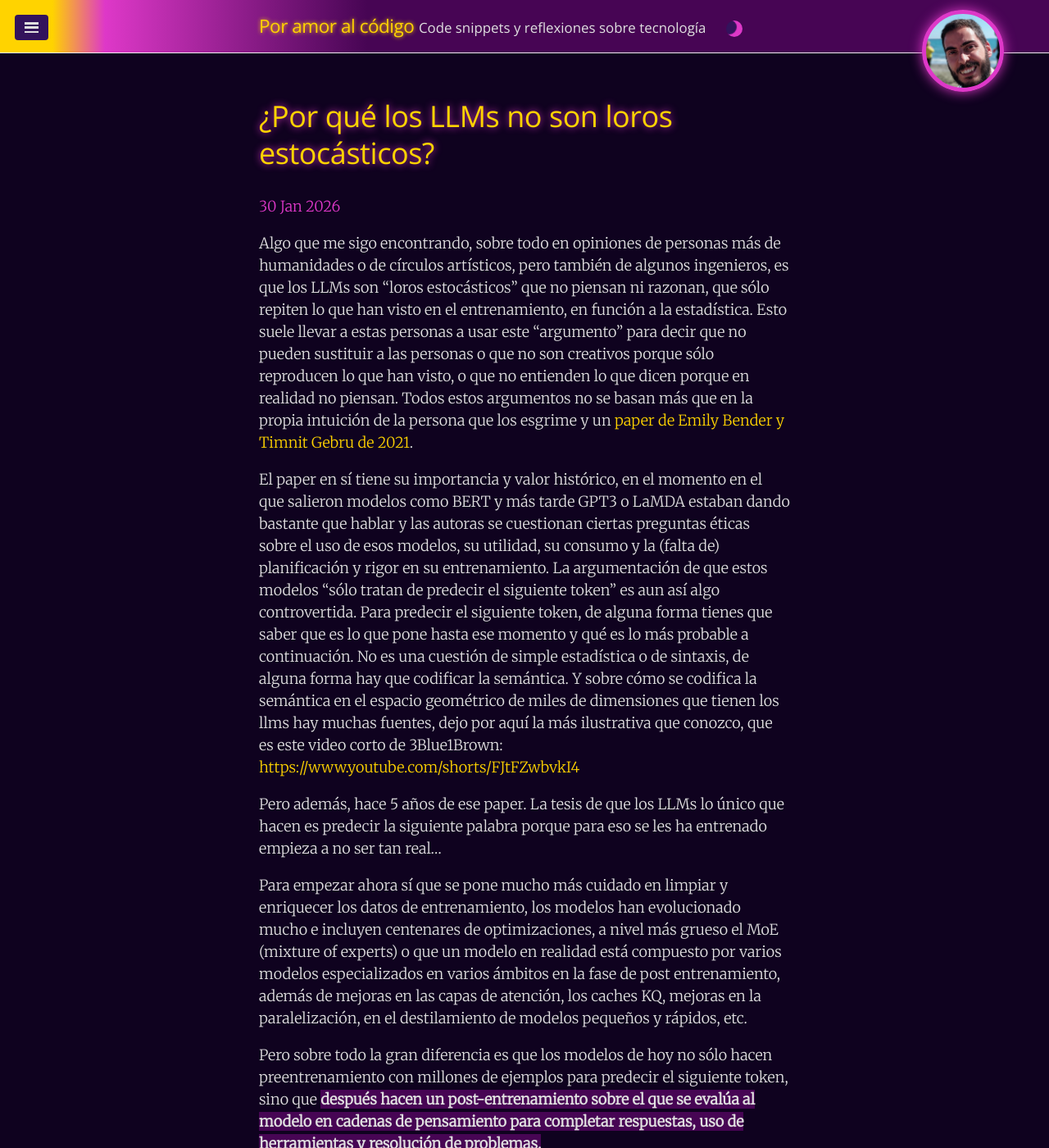
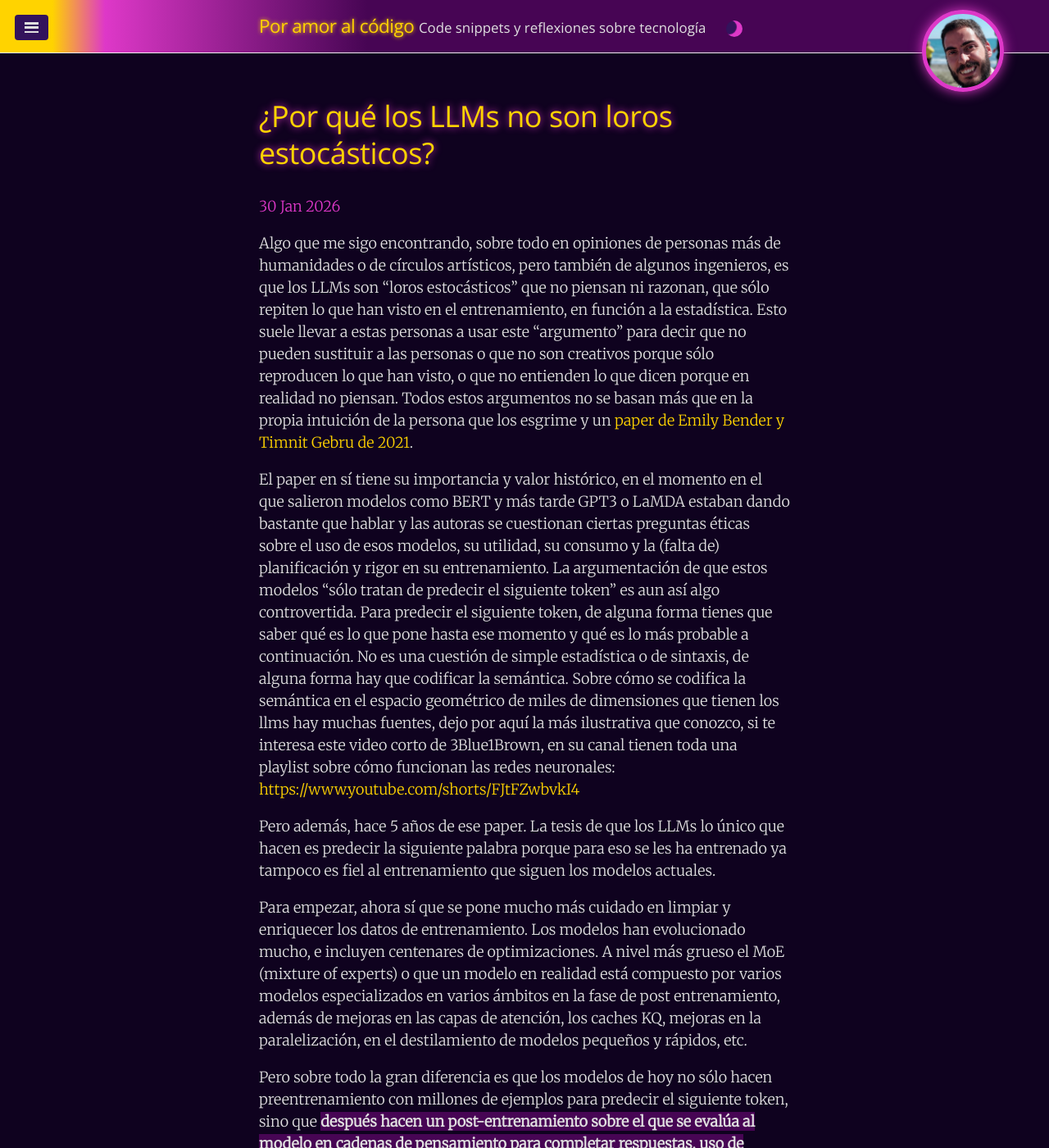
Before and after one commit to juanmirod/juanmirod.github.io, a Jekyll site: the page built from _posts/2026-01-30-por-que-los-llms-no-son-loros-estocasticos.markdown, in a window 1280 px wide and 1400 px high. Shown: the whole window at 82% size. Built offline with Jekyll 4.4.1, drawn with Linux system fonts in a browser that asks for light colours.

Commit message:
small fixes

```diff
--- a/_posts/2026-01-30-por-que-los-llms-no-son-loros-estocasticos.markdown
+++ b/_posts/2026-01-30-por-que-los-llms-no-son-loros-estocasticos.markdown
@@ -9,11 +9,11 @@ tags: [LLMs, inteligencia artificial]
 Algo que me sigo encontrando, sobre todo en opiniones de personas más de humanidades o de círculos artísticos, pero también de algunos ingenieros, es que los LLMs son "loros estocásticos" que no piensan ni razonan, que sólo repiten lo que han visto en el entrenamiento, en función a la estadística. Esto suele llevar a estas personas a usar este "argumento" para decir que no pueden sustituir a las personas o que no son creativos porque sólo reproducen lo que han visto, o que no entienden lo que dicen porque en realidad no piensan. Todos estos argumentos no se basan más que en la propia intuición de la persona que los esgrime y un [paper
 de Emily Bender y Timnit Gebru de 2021](/public/papers/2021-bender-parrots.pdf).
 
-El paper en sí tiene su importancia y valor histórico, en el momento en el que salieron modelos como BERT y más tarde GPT3 o LaMDA estaban dando bastante que hablar y las autoras se cuestionan ciertas preguntas éticas sobre el uso de esos modelos, su utilidad, su consumo y la (falta de) planificación y rigor en su entrenamiento. La argumentación de que estos modelos "sólo tratan de predecir el siguiente token" es aun así algo controvertida. Para predecir el siguiente token, de alguna forma tienes que saber que es lo que pone hasta ese momento y qué es lo más probable a continuación. No es una cuestión de simple estadística o de sintaxis, de alguna forma hay que codificar la semántica. Y sobre cómo se codifica la semántica en el espacio geométrico de miles de dimensiones que tienen los llms hay muchas fuentes, dejo por aquí la más ilustrativa que conozco, que es este video corto de 3Blue1Brown: <https://www.youtube.com/shorts/FJtFZwbvkI4>
+El paper en sí tiene su importancia y valor histórico, en el momento en el que salieron modelos como BERT y más tarde GPT3 o LaMDA estaban dando bastante que hablar y las autoras se cuestionan ciertas preguntas éticas sobre el uso de esos modelos, su utilidad, su consumo y la (falta de) planificación y rigor en su entrenamiento. La argumentación de que estos modelos "sólo tratan de predecir el siguiente token" es aun así algo controvertida. Para predecir el siguiente token, de alguna forma tienes que saber qué es lo que pone hasta ese momento y qué es lo más probable a continuación. No es una cuestión de simple estadística o de sintaxis, de alguna forma hay que codificar la semántica. Sobre cómo se codifica la semántica en el espacio geométrico de miles de dimensiones que tienen los llms hay muchas fuentes, dejo por aquí la más ilustrativa que conozco, si te interesa este video corto de 3Blue1Brown, en su canal tienen toda una playlist sobre cómo funcionan las redes neuronales: <https://www.youtube.com/shorts/FJtFZwbvkI4>
 
-Pero además, hace 5 años de ese paper. La tesis de que los LLMs lo único que hacen es predecir la siguiente palabra porque para eso se les ha entrenado empieza a no ser tan real...
+Pero además, hace 5 años de ese paper. La tesis de que los LLMs lo único que hacen es predecir la siguiente palabra porque para eso se les ha entrenado ya tampoco es fiel al entrenamiento que siguen los modelos actuales.
 
-Para empezar ahora sí que se pone mucho más cuidado en limpiar y enriquecer los datos de entrenamiento, los modelos han evolucionado mucho e incluyen centenares de optimizaciones, a nivel más grueso el MoE (mixture of experts) o que un modelo en realidad está compuesto por varios modelos especializados en varios ámbitos en la fase de post entrenamiento, además de mejoras en las capas de atención, los caches KQ, mejoras en la paralelización, en el destilamiento de modelos pequeños y rápidos, etc.
+Para empezar, ahora sí que se pone mucho más cuidado en limpiar y enriquecer los datos de entrenamiento. Los modelos han evolucionado mucho, e incluyen centenares de optimizaciones. A nivel más grueso el MoE (mixture of experts) o que un modelo en realidad está compuesto por varios modelos especializados en varios ámbitos en la fase de post entrenamiento, además de mejoras en las capas de atención, los caches KQ, mejoras en la paralelización, en el destilamiento de modelos pequeños y rápidos, etc.
 
 Pero sobre todo la gran diferencia es que los modelos de hoy no sólo hacen preentrenamiento con millones de ejemplos para predecir el siguiente token, sino que **después hacen un post-entrenamiento sobre el que se evalúa al modelo en cadenas de pensamiento para completar respuestas, uso de herramientas y resolución de problemas.**
 
```
